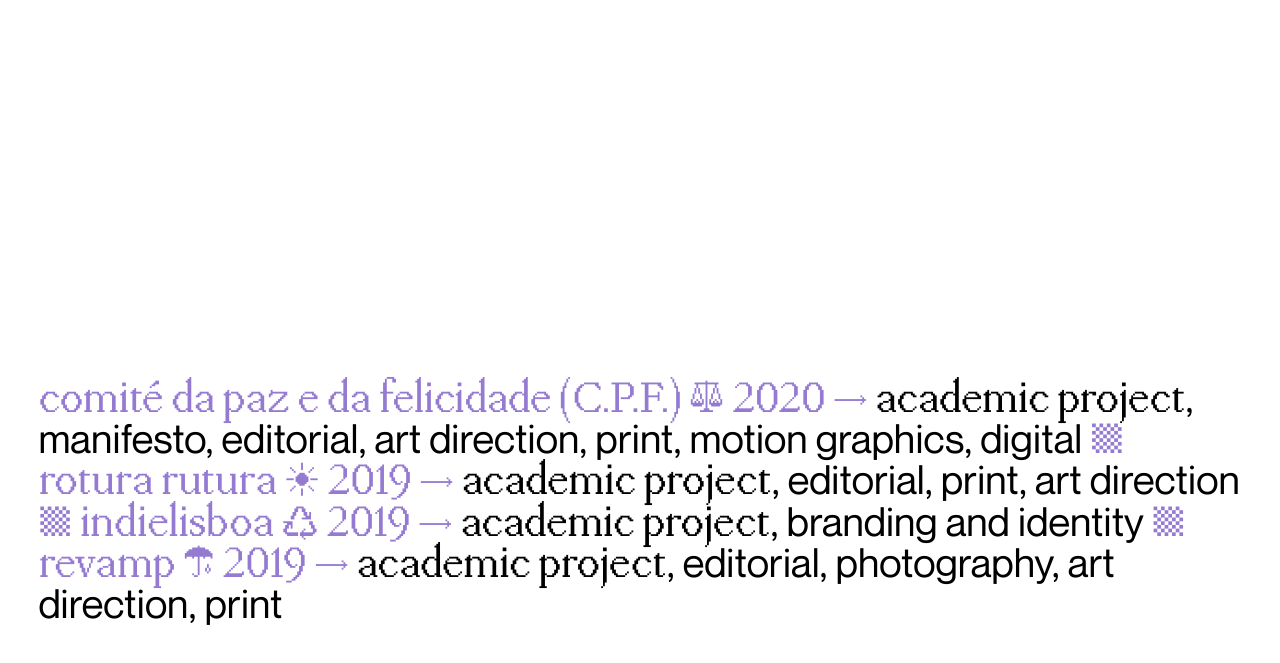
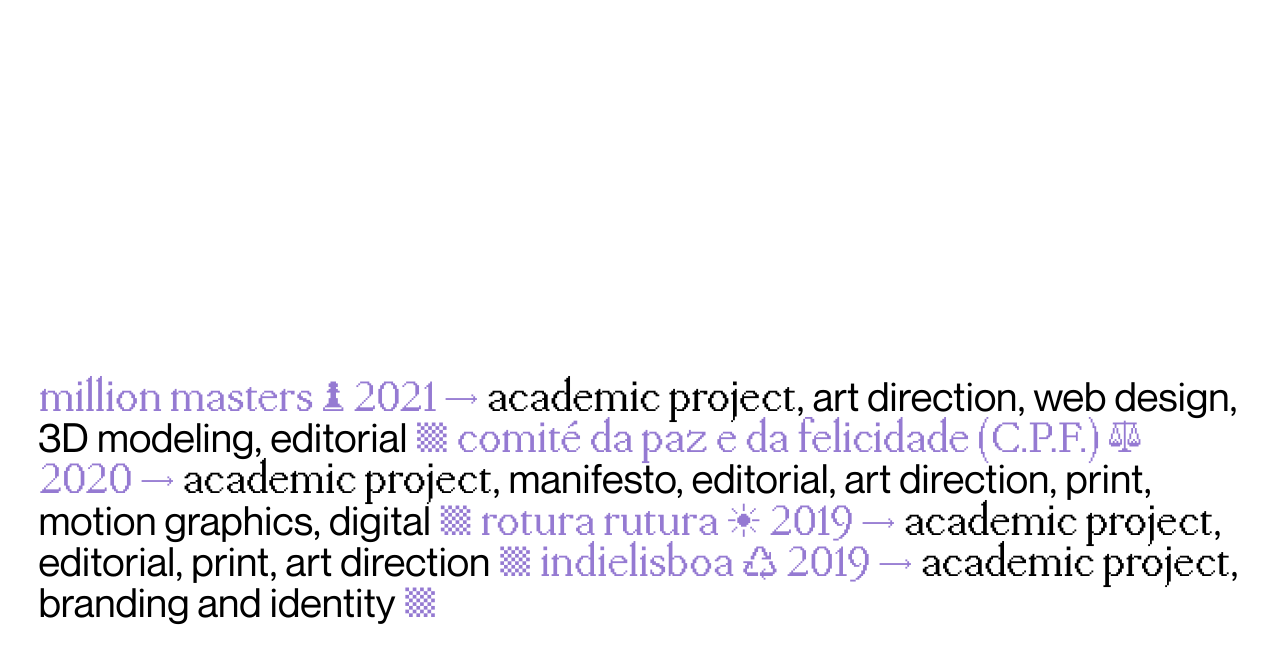
Before and after one commit to irisdordio/portfolio, a plain HTML site: page work.html in a window 1280 px wide. Shown: the part 137-800 px from the top of the page. Drawn offline with nearby package versions, Linux system fonts and the light colour scheme.

Commit message:
Add files via upload

```diff
--- a/work.html
+++ b/work.html
@@ -32,10 +32,12 @@
 
     <div class="container general-text">
         <div class="col-md-12 cold-sm-12 col-xs-12">
-            <a href="cpf.html" class="bit-link">comité da paz e da felicidade (C.P.F.) <span>⚖ 2020 →</a> <span class="bit"> academic project</span>, manifesto, editorial, art direction, print, motion graphics, digital <span>▩</span>
+            <a href="million.html" class="bit-link">million masters <span>♟ 2021 →</span></a> <span class="bit"> academic project</span>, art direction, web design, 3D modeling, editorial
+            <span>▩</span>
+            <a href="cpf.html" class="bit-link">comité da paz e da felicidade (C.P.F.) <span>⚖ 2020 →</a> <span class="bit"> academic project</span>, manifesto, editorial, art direction, print, motion
+            graphics, digital <span>▩</span>
             <a href="rotura-rutura.html" class="bit-link">rotura rutura <span>☀ 2019 →</span></a> <span class="bit"> academic project</span>, editorial, print, art direction <span>▩</span>
             <a href="indielisboa.html" class="bit-link">indielisboa <span>♺ 2019 →</span></a> <span class="bit"> academic project</span>, branding and identity <span>▩</span>
-            <a href="revamp.html" class="bit-link">revamp <span>☔ 2019 →</span></a> <span class="bit"> academic project</span>, editorial, photography, art direction, print
         </div>
     </div>
 
```
